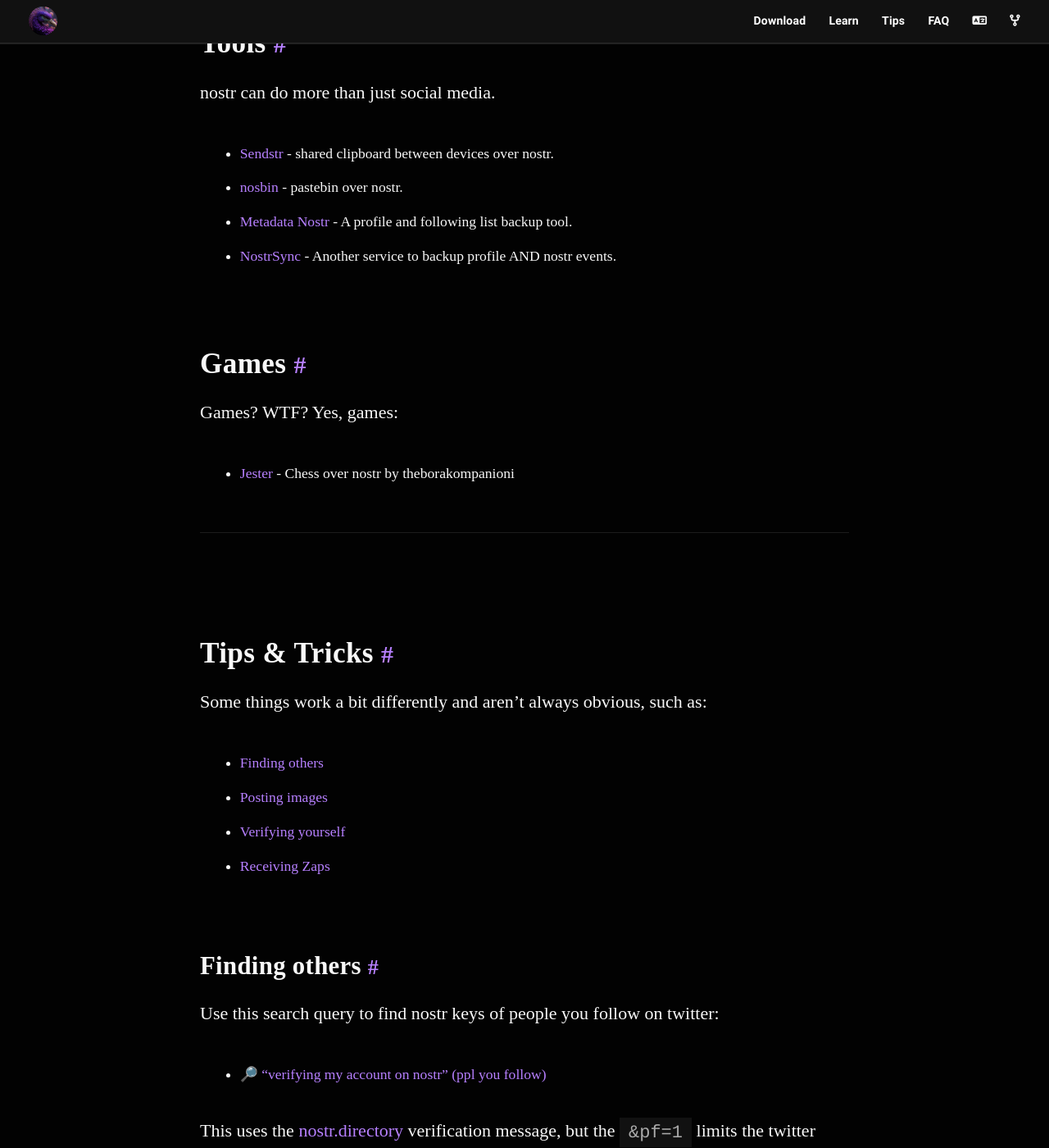
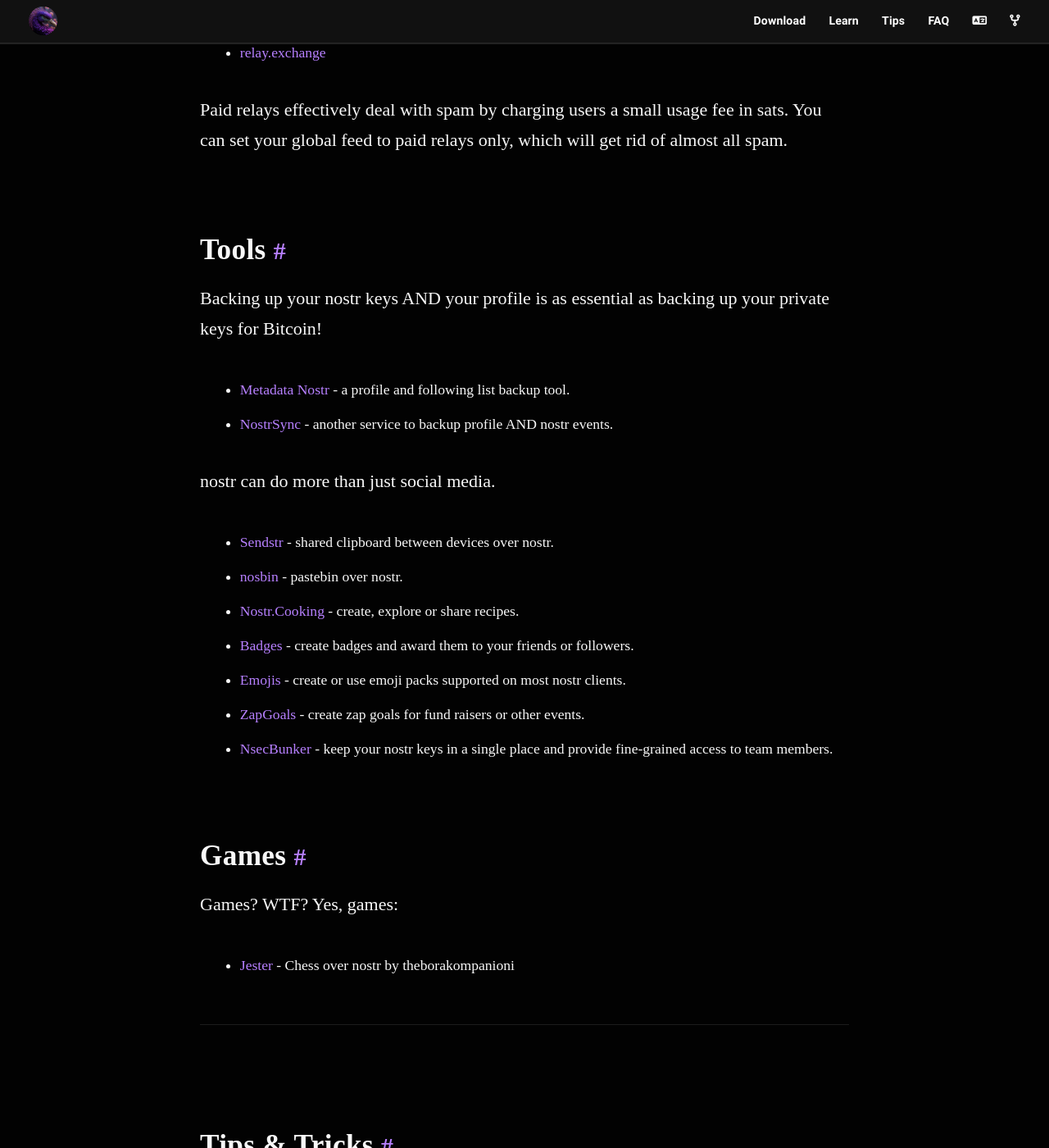
Before and after one commit to nostr-resources/nostr-resources.github.io, a Jekyll site: the page built from index.md, in a window 1280 px wide and 1400 px high, scrolled down 6628 px. Shown: the whole window at 82% size. Built offline with Jekyll 4.4.1, drawn with Linux system fonts in a browser that asks for light colours; some web fonts are replaced; some of the changed text lies outside the part shown.

Commit message:
changes to desktop clients, tools, dev resources.

```diff
--- a/index.md
+++ b/index.md
@@ -172,7 +174,10 @@ Web clients for content creators:
 
 Desktop clients:
 
-- [Lume](https://lume.nu/)
+- [Lume](https://lume.nu/) - Website
+- [Gossip](https://github.com/mikedilger/gossip) - Github
+- [Nostrid](https://github.com/lapulpeta/Nostrid) - Github
+- [more-speech](https://github.com/unclebob/more-speech) - Github, a Nostr client in Clojure
 
 ## Relays
 
@@ -180,8 +185,9 @@ Relays are dumb servers that you can leave behind at any time (so they can't
 turn evil). You need to connect your client to a relay for it to work. There are
 many relays & you can run your own.
 
-- [nostr.watch](http://nostr.watch/)
-- [nostr.info](https://nostr.info/relays/)
+- [nostr.watch](http://nostr.watch/) - directory of paid and free relays
+- [nostr.info](https://nostr.info/relays/) directory of known nostr relays
+- [relay.tools](https://relay.tools/) - public relay browser
 
 Run your own:
 
@@ -199,12 +205,20 @@ almost all spam.
 
 ## Tools
 
+Backing up your nostr keys AND your profile is as essential as backing up your private keys for Bitcoin!
+
+- [Metadata Nostr](https://metadata.nostr.com/) - a profile and following list backup tool.
+- [NostrSync](https://nostrsync.live/) - another service to backup profile AND nostr events.
+
 nostr can do more than just social media.
 
 - [Sendstr](https://sendstr.com/) - shared clipboard between devices over nostr.
 - [nosbin](https://nosbin.com/) - pastebin over nostr.
-- [Metadata Nostr](https://metadata.nostr.com/) - A profile and following list backup tool.
-- [NostrSync](https://nostrsync.live/) - Another service to backup profile AND nostr events.
+- [Nostr.Cooking](https://nostr.cooking/) - create, explore or share recipes.
+- [Badges](https://badges.page/) - create badges and award them to your friends or followers.
+- [Emojis](https://emojis-iota.vercel.app/) - create or use emoji packs supported on most nostr clients.
+- [ZapGoals](https://goals-silk.vercel.app/) - create zap goals for fund raisers or other events.
+- [NsecBunker](https://nsecbunker.com/) - keep your nostr keys in a single place and provide fine-grained access to team members.
 
 ## Games
 
@@ -363,6 +377,7 @@ You can also create a search bot at [sb.nostr.band](https://sb.nostr.band) and t
 
 - [How to build a nostr gm bot](https://dergigi.com/2023/01/19/how-to-build-a-nostr-gm-bot/) by [Gigi](nostr:npub1dergggklka99wwrs92yz8wdjs952h2ux2ha2ed598ngwu9w7a6fsh9xzpc)
 - [nostr_bot](https://docs.rs/nostr-bot/latest/nostr_bot/) Rust crate
+- [nostr GPT bot](https://github.com/Marfusios/nostr-client/tree/master/apps/nostr-bot) A GPT 3.5 bot for nostr.
 
 ### RSS
 
@@ -456,6 +471,8 @@ Clients:
 
 Check out [awesome-nostr](https://github.com/aljazceru/awesome-nostr) for links to other clients, libraries, relay implementations, and related projects to work on.
 
+There is also [NostrDesign](https://nostrdesign.org/), a great resource for developers and UIX design for nostr.
+
 Also make sure to have a look at the various [nostr bounties](https://bountsr.org/) if you're in the mood to earn sats.
 
 This site is open source too. If you can, please [improve this page](https://github.com/nostr-resources/nostr-resources.github.io). You can also create a [translation](#translations).
```
Also changed, not shown: other parts of index.md (+2 -0 lines).
